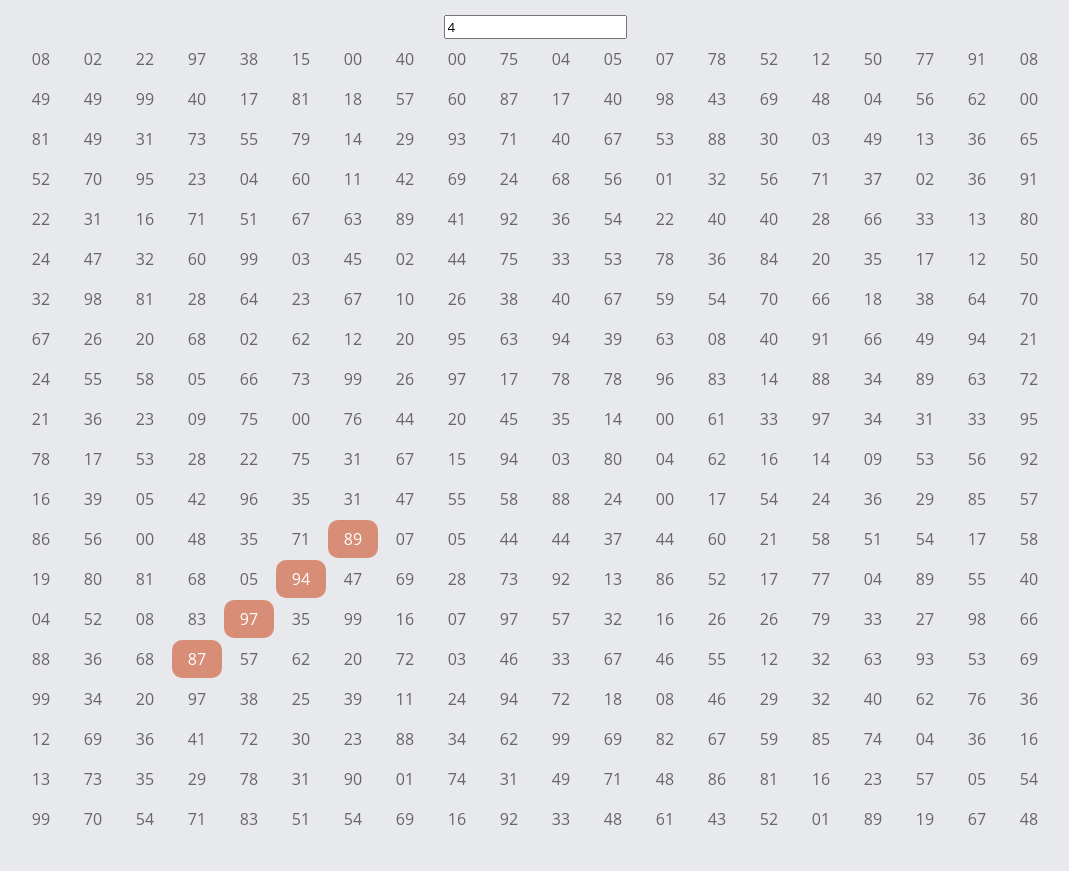
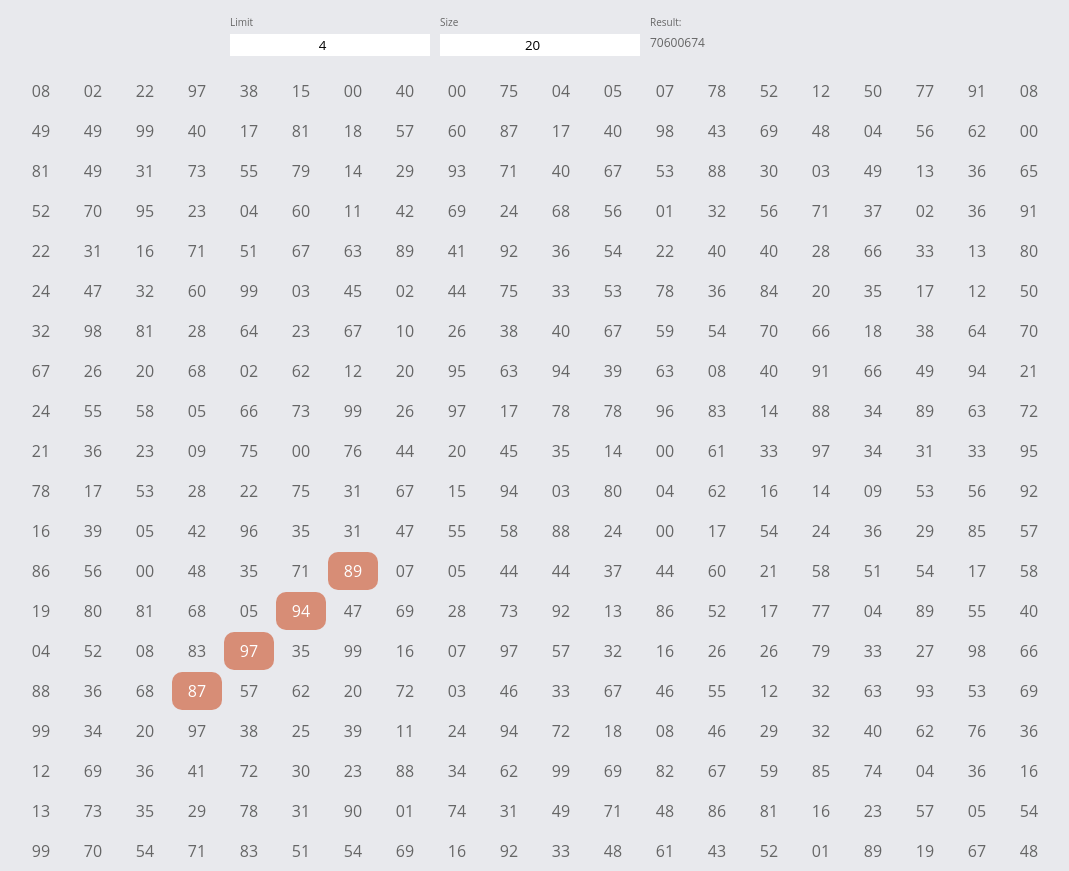
Before and after one commit to AV29/React-Redux-Seed, a React app: page / in a window 1280 px wide. Shown: the whole page, without its empty margins (105-1174 px from the left). Before the commit the page ends 839 px from the top, so only its background shows below. Built offline with nearby package versions, Linux system fonts and the light colour scheme; what react-redux-i18n would draw is missing.

Commit message:
added validation

```diff
--- a/src/components/AdjacentProduction/AdjacentCalc.jsx
+++ b/src/components/AdjacentProduction/AdjacentCalc.jsx
@@ -1,6 +1,6 @@
 import React, {Component} from 'react';
 import classNames from 'classnames';
-import {matrix, findMaxAdjacent} from './helper';
+import {matrix, findMaxAdjacent, getRandomValue} from './helper';
 
 class AdjacentCalc extends Component {
 
@@ -8,32 +8,67 @@ class AdjacentCalc extends Component {
     super(props);
 
     this.handleLimitChange = this.handleLimitChange.bind(this);
-
+    this.handleChangeSize = this.handleChangeSize.bind(this);
+    this.sizeLimit = 20;
+    this.defaultLimit = 4;
     this.state = {
-      invalid: false,
-      limit: 4,
-      result: {
-        indexes: []
-      }
+      isLimitInvalid: false,
+      isSizeInvalid: false,
+      limit: this.defaultLimit,
+      size: 20,
+      data: matrix,
+      result: findMaxAdjacent(matrix, this.defaultLimit)
     };
   }
 
-  componentDidMount() {
-    const result = findMaxAdjacent(matrix, this.state.limit);
-    this.setState({result});
+  componentDidUpdate(_, prevState) {
+    if (this.state.size !== prevState.size) {
+      this.updateState();
+    }
+  }
+
+  populateData() {
+    const data = [];
+    const size = +this.state.size;
+    if (!size) return data;
+    for (let i = 0; i < size; i += 1) {
+      data.push([]);
+      for (let j = 0; j < size; j += 1) {
+        data[i][j] = getRandomValue(1, 100);
+      }
+    }
+    return data;
+  }
+
+  updateState() {
+    const data = this.populateData();
+    this.setState({
+      data,
+      result: findMaxAdjacent(data, +this.state.limit)
+    });
   }
 
   handleLimitChange({target: {value}}) {
-    const invalid = parseInt(value) > matrix[0].length;
-    invalid ? this.setState({
-      invalid,
+    const isLimitInvalid = +value > this.state.size;
+    isLimitInvalid ? this.setState({
+      isLimitInvalid,
       limit: value
     }) : this.setState({
-      invalid,
+      isLimitInvalid,
       limit: value,
       result: value
-        ? findMaxAdjacent(matrix, parseInt(value))
+        ? findMaxAdjacent(this.state.data, +value)
         : {indexes: []}
+    });
+  }
+
+  handleChangeSize({target: {value}}) {
+    const isSizeInvalid = +value > this.sizeLimit;
+    isSizeInvalid ? this.setState({
+      isSizeInvalid
+    }) : this.setState({
+      isSizeInvalid,
+      size: value
     });
   }
 
@@ -41,8 +76,8 @@ class AdjacentCalc extends Component {
     return this.state.result.indexes.find(({x, y}) => rowInd === x && cellInd === y);
   }
 
-  getData(data) {
-    return data.map((row, rowIndex) => (
+  getData() {
+    return this.state.data.map((row, rowIndex) => (
       <div
         key={rowIndex}
         className="adjacent-calc-row"
@@ -67,14 +102,38 @@ class AdjacentCalc extends Component {
     return (
       <div className="adjacent-calc-container">
         <div className="controls-block">
-          <input
-            type="text"
-            onChange={this.handleLimitChange}
-            value={this.state.limit}
-          />
-          {this.state.invalid && <span className="error">Limit is too big</span>}
+          <div className="control">
+            <label htmlFor="limit">Limit</label>
+            <div className="input-wrapper">
+              <input
+                id="limit"
+                type="number"
+                className={classNames({'has-error': this.state.isLimitInvalid})}
+                onChange={this.handleLimitChange}
+                value={this.state.limit}
+              />
+              {this.state.isLimitInvalid && <div className="error"> {`can't be more than ${this.state.size}`}</div>}
+            </div>
+          </div>
+          <div className="control">
+            <label htmlFor="size">Size</label>
+            <input
+              id="size"
+              type="number"
+              className={classNames({'has-error': this.state.isSizeInvalid})}
+              onChange={this.handleChangeSize}
+              value={this.state.size}
+            />
+            {this.state.isSizeInvalid && <div className="error"> {`can't be more than ${this.sizeLimit}`}</div>}
+          </div>
+          <div className="control">
+            <label>Result: </label>
+            <span>{this.state.result.res}</span>
+          </div>
         </div>
-        {this.getData(matrix)}
+        <div className="numbers-wrapper">
+          {this.getData()}
+        </div>
       </div>
     );
   }
--- a/src/components/AdjacentProduction/AdjacentCalc.less
+++ b/src/components/AdjacentProduction/AdjacentCalc.less
@@ -1,13 +1,54 @@
 .adjacent-calc-container {
-  position: relative;
   font-size: 16px;
   user-select: none;
   margin: 0 auto;
   width: 100%;
   text-align: center;
-  .error {
-    color: tomato;
+  display: flex;
+  flex-direction: column;
+  justify-content: center;
+  align-items: center;
+  .controls-block {
+    margin-bottom: 15px;
+    width: 100%;
+    font-size: 12px;
+    display: flex;
+    justify-content: center;
+    .control {
+      display: flex;
+      flex: 1;
+      max-width: 200px;
+      flex-direction: column;
+      align-items: flex-start;
+      position: relative;
+      margin-left: 10px;
+      label {
+        font-size: 10px;
+        margin-bottom: 5px;
+      }
+      .input-wrapper {
+        width: 100%;
+      }
+      input {
+        border: none;
+        padding: 2px;
+        text-align: center;
+        width: 100%;
+        &.has-error {
+          box-shadow: 0 0 2px tomato;
+        }
+      }
+    }
+    .error {
+      font-size: 10px;
+      position: absolute;
+      color: tomato;
+      left: 50%;
+      transform: translateX(-50%);
+      top: ~'calc(100% + 2px)';
+    }
   }
+
 }
 
 .adjacent-calc-cell {
--- a/src/components/AdjacentProduction/helper.js
+++ b/src/components/AdjacentProduction/helper.js
@@ -22,7 +22,7 @@ export const matrix = [
 ];
 
 export function findMaxAdjacent(data, lim) {
-  const size = 20;
+  const size = data[0].length;
   let result = {res: 1, indexes: []};
   let vectors = new Array(8).fill(0);
   let directionsMap = [];
@@ -49,3 +49,5 @@ export function findMaxAdjacent(data, lim) {
   }
   return result;
 }
+
+export const getRandomValue = (min, max) => Math.floor(Math.random() * (max - min + 1)) + min;
```
